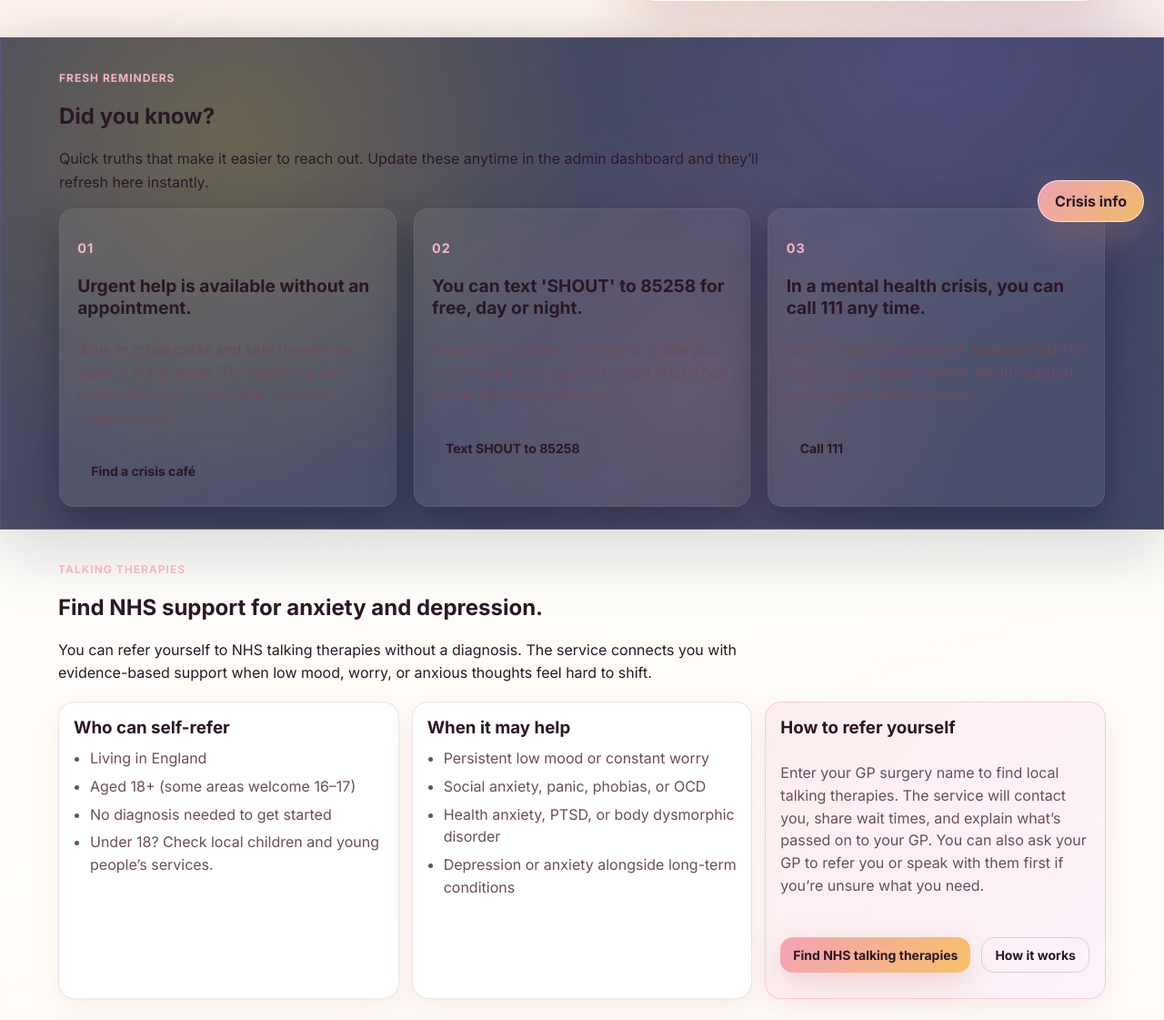
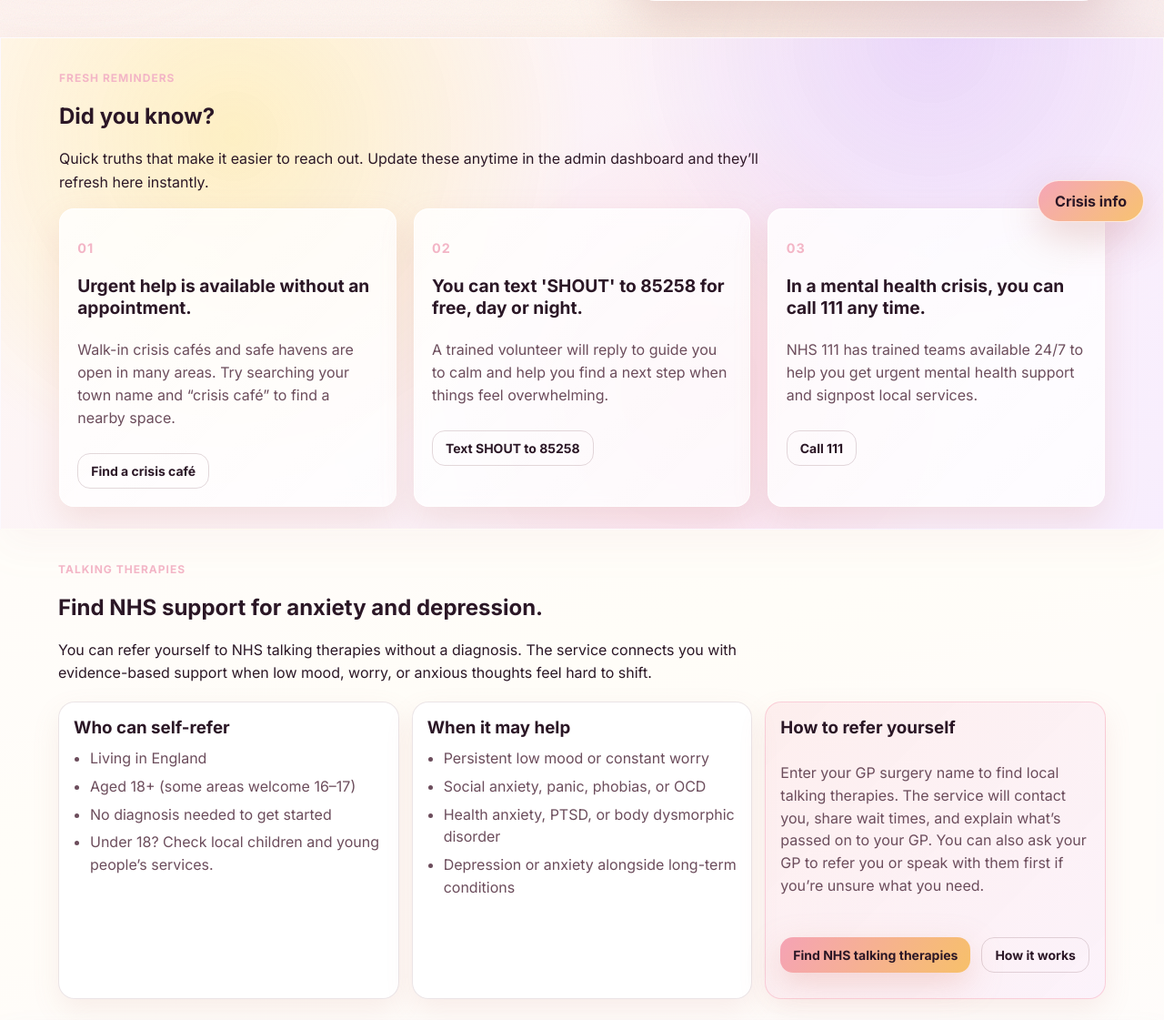
Before and after one commit to andyfast20-sketch/mentalhealthresources, a Flask app: page / in a window 1280 px wide. Shown: the part 534-1655 px from the top of the page at 91% size. Run offline with Flask 3, Linux system fonts and the light colour scheme; data comes from the database, SQL or seed files in the repository; data that the repository does not hold is empty.

Commit message:
Lighten did-you-know section styling

```diff
--- a/static/styles.css
+++ b/static/styles.css
@@ -4226,18 +4226,18 @@ body {
 .did-you-know-panel {
   position: relative;
   overflow: hidden;
-  background: radial-gradient(circle at 20% 20%, rgba(255, 214, 0, 0.18), transparent 35%),
-    radial-gradient(circle at 80% 0%, rgba(149, 117, 255, 0.16), transparent 30%),
-    linear-gradient(135deg, rgba(15, 19, 51, 0.75), rgba(18, 28, 70, 0.8));
-  border: 1px solid rgba(255, 255, 255, 0.08);
-  box-shadow: 0 30px 60px rgba(5, 9, 33, 0.45);
+  background: radial-gradient(circle at 20% 20%, rgba(255, 214, 0, 0.2), transparent 35%),
+    radial-gradient(circle at 80% 0%, rgba(176, 125, 252, 0.22), transparent 30%),
+    linear-gradient(135deg, rgba(255, 247, 243, 0.92), rgba(247, 236, 255, 0.92));
+  border: 1px solid rgba(255, 255, 255, 0.65);
+  box-shadow: 0 18px 40px rgba(195, 122, 117, 0.18);
 }
 
 .did-you-know-panel::after {
   content: "";
   position: absolute;
   inset: 0;
-  background: radial-gradient(circle at 60% 70%, rgba(255, 115, 141, 0.12), transparent 35%);
+  background: radial-gradient(circle at 60% 70%, rgba(255, 115, 141, 0.16), transparent 35%);
   pointer-events: none;
 }
 
@@ -4250,8 +4250,8 @@ body {
 }
 
 .did-you-know-card {
-  background: rgba(255, 255, 255, 0.04);
-  border: 1px solid rgba(255, 255, 255, 0.08);
+  background: rgba(255, 255, 255, 0.78);
+  border: 1px solid rgba(255, 255, 255, 0.9);
   border-radius: 16px;
   padding: 1.2rem;
   position: relative;
@@ -4260,15 +4260,15 @@ body {
   display: flex;
   flex-direction: column;
   gap: 0.6rem;
-  box-shadow: 0 20px 45px rgba(4, 8, 28, 0.35);
-  backdrop-filter: blur(6px);
+  box-shadow: 0 16px 36px rgba(216, 149, 135, 0.22);
+  backdrop-filter: blur(8px);
 }
 
 .did-you-know-accent {
   position: absolute;
   inset: 0;
-  background: linear-gradient(135deg, rgba(255, 255, 255, 0.05), rgba(255, 255, 255, 0));
-  opacity: 0.6;
+  background: linear-gradient(135deg, rgba(255, 255, 255, 0.2), rgba(255, 255, 255, 0));
+  opacity: 0.75;
 }
 
 .did-you-know-content {
```
